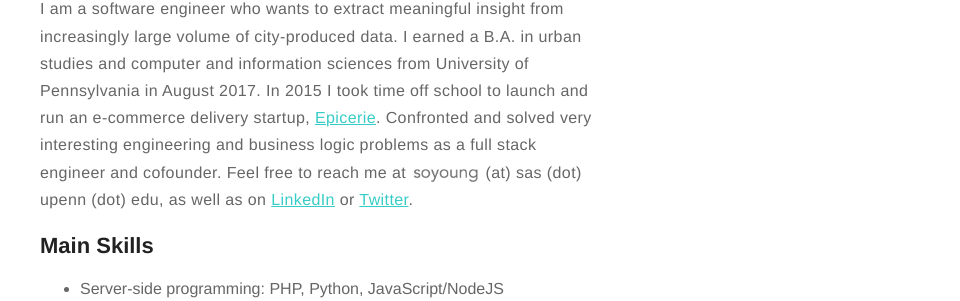
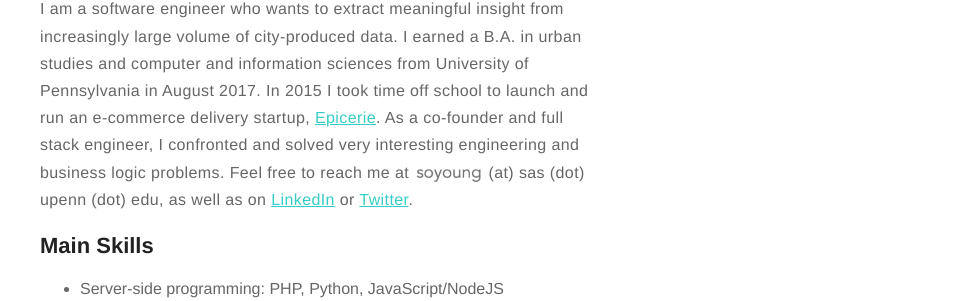
Before and after one commit to soyoungpark/soyoungpark.github.io, a Jekyll site: the page built from about.md, in a window 1280 px wide. Shown: the part 455-756 px from the top of the page, without its empty margins (320-1280 px from the left). Built offline with Jekyll 4.4.1, drawn with Linux system fonts in a browser that asks for light colours.

Commit message:
a dream is a wish your heart makes

```diff
--- a/about.md
+++ b/about.md
@@ -4,7 +4,7 @@
 ---
 ![Profile Image]({{ site.url }}/{{ site.picture }})
 
-<p style="padding-top:30px;">I am a software engineer who wants to extract meaningful insight from increasingly large volume of city-produced data. I earned a B.A. in urban studies and computer and information sciences from University of Pennsylvania in August 2017. In 2015 I took time off school to launch and run an e-commerce delivery startup, <a href="http://www.epicerie.kr">Epicerie</a>. Confronted and solved very interesting engineering and business logic problems as a full stack engineer and cofounder. Feel free to reach me at <img style="height:20px; width:auto; display: inline-block; margin-bottom: -7px;" src="/assets/images/yosoy.png"/> (at) sas (dot) upenn (dot) edu, as well as on <a href="linkedin.com/soyoungpark05">LinkedIn</a> or <a href="twitter.com/soyoung_park">Twitter</a>. </p>
+<p style="padding-top:30px;">I am a software engineer who wants to extract meaningful insight from increasingly large volume of city-produced data. I earned a B.A. in urban studies and computer and information sciences from University of Pennsylvania in August 2017. In 2015 I took time off school to launch and run an e-commerce delivery startup, <a href="http://www.epicerie.kr">Epicerie</a>. As a co-founder and full stack engineer, I confronted and solved very interesting engineering and business logic problems. Feel free to reach me at <img style="height:20px; width:auto; display: inline-block; margin-bottom: -7px;" src="/assets/images/yosoy.png"/> (at) sas (dot) upenn (dot) edu, as well as on <a href="linkedin.com/soyoungpark05">LinkedIn</a> or <a href="twitter.com/soyoung_park">Twitter</a>. </p>
 
 <h2>Main Skills</h2>
 
```
